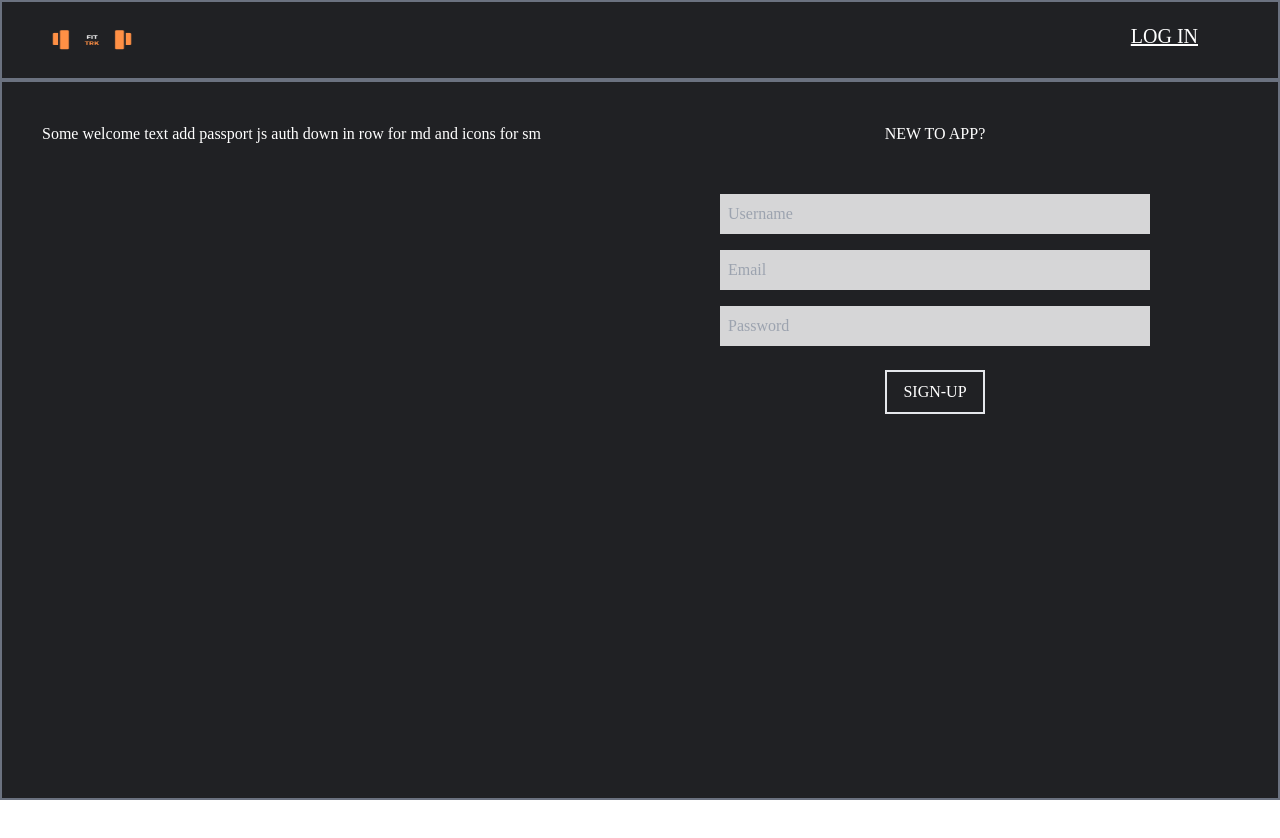
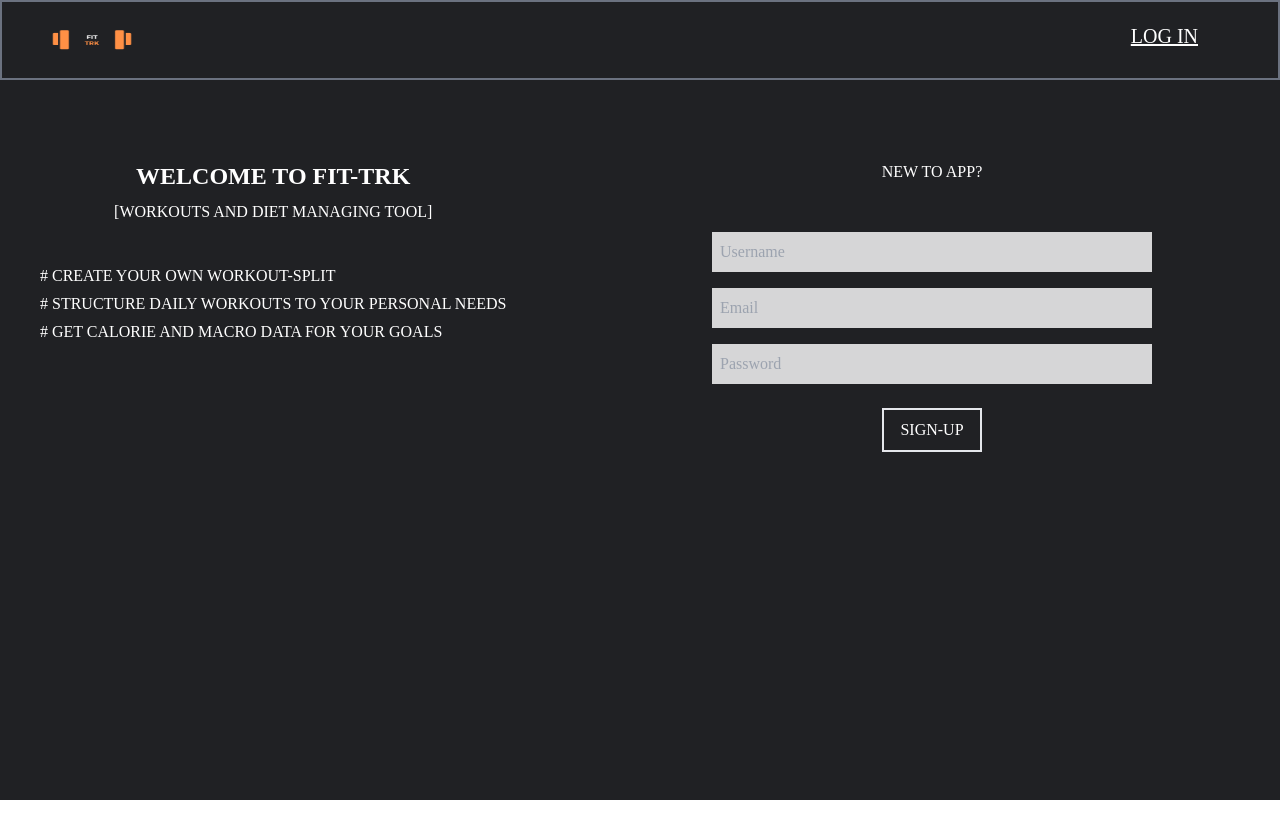
Before and after one commit to mohitbish/Fit-Trk, a React (Create React App) app in the folder client/: page / in a window 1280 px wide. Before the commit the page ends 800 px from the top, so only its background shows below. Built offline with nearby package versions, Linux system fonts and the light colour scheme; what prettier-plugin-tailwindcss would draw is missing.

Commit message:
work on home page css

```diff
--- a/client/src/Pages/Welcome.jsx
+++ b/client/src/Pages/Welcome.jsx
@@ -2,7 +2,7 @@ import React, { useState } from "react";
 import { Link } from "react-router-dom";
 import Register from "../Components/Register";
 import Login from "../Components/Login";
-import logo from "../Assests/1.png"
+import logo from "../Assests/1.png";
 
 const Welcome = () => {
   const [logincheck, setlogincheck] = useState(false);
@@ -13,12 +13,7 @@ const Welcome = () => {
   return (
     <div className="w-[100vw] h-[100vh] bg-[#202124]">
       <div className=" h-[10vh] flex flex-row space justify-between px-5 sm:px-10   text-white border-2 border-gray-500">
-        <img
-          src={logo}
-          alt="Girl in a jacket"
-          width="100"
-          height="80"
-        />
+        <img src={logo} alt="Girl in a jacket" width="100" height="80" />
         {logincheck ? (
           <Link
             className="sm:text-xl py-4 sm:py-5 py-x sm:px-10 mt-5 sm:mt-0 font-bond uppercase underline hover:bg-[#323639]"
@@ -35,11 +30,23 @@ const Welcome = () => {
           </Link>
         )}
       </div>
-      <div className=" w-full h-[90vh] flex flex-col sm:flex-row space justify-between px-5 sm:px-10 py-10 sm:py-15  text-white border-2 border-gray-500">
-        <p className=" sm:w-1/2 h-2/5 sm:h-full  aling-centre">
-          Some welcome text add passport js auth down in row for md and icons
-          for sm
-        </p>
+      <div className=" w-full h-[90vh] flex flex-col sm:flex-row space justify-between px-5 sm:px-10 py-10 sm:py-15 my-10 text-white ">
+        <div>
+          <p className=" text-2xl font-bold text-center uppercase">
+            welcome to fit-trk
+          </p>
+          <p className=" text uppercase text-center  mt-2 mb-10">
+            [workouts and diet managing tool]
+          </p>
+          <p className=" uppercase my-1"> # Create your own workout-split</p>
+          <p className=" uppercase my-1">
+            # Structure daily workouts to your personal needs
+          </p>
+          <p className=" uppercase my-1">
+            # Get calorie and macro data for your goals
+          </p>
+        </div>
+
         <div className=" sm:w-1/2 h-3/5 sm:h-full mx-2 items-center">
           {logincheck ? <Login /> : <Register />}
         </div>
```
